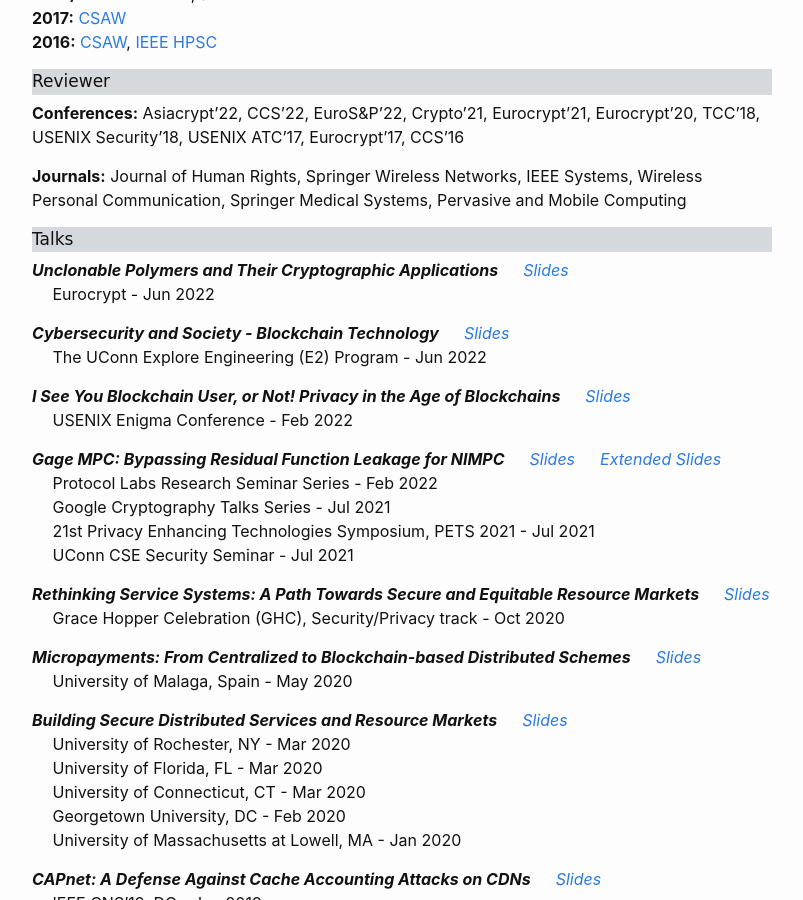
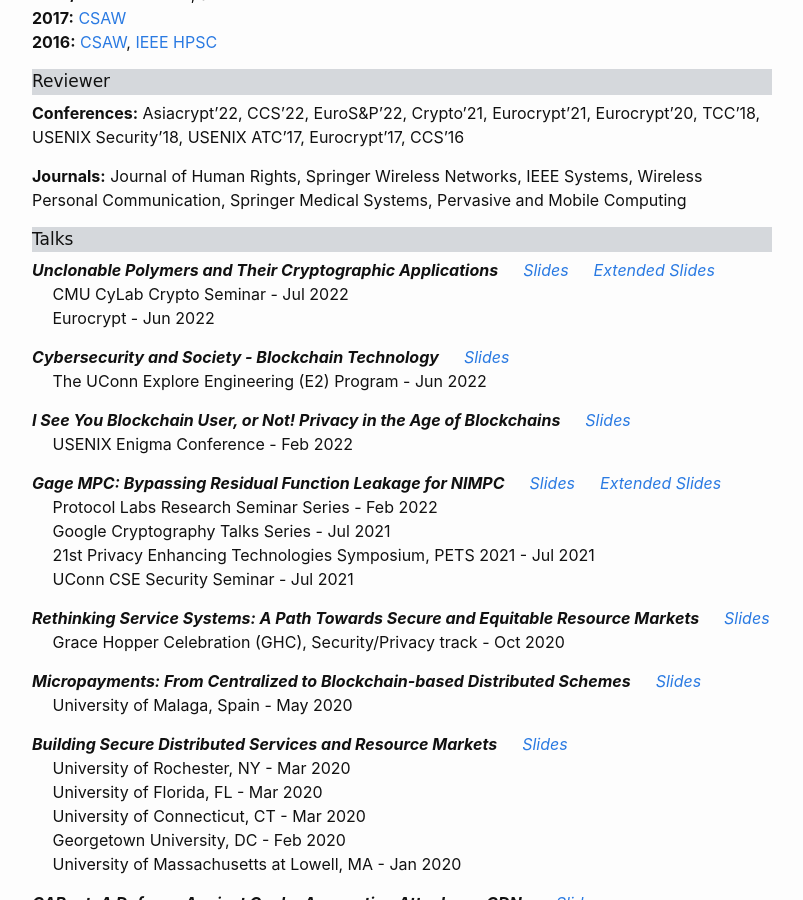
Before and after one commit to GhadaAlmashaqbeh/GhadaAlmashaqbeh.github.io, a Jekyll site: the page built from 03-talks.md, in a window 1280 px wide and 900 px high, scrolled down 525 px. Shown: the whole window, without its empty margins (238-1041 px from the left). Built offline with Jekyll 4.4.1, drawn with Linux system fonts in a browser that asks for light colours.

Commit message:
update talks

```diff
--- a/03-talks.md
+++ b/03-talks.md
@@ -34,7 +34,8 @@
 
 <div style="font-family: 'Comic Sans MS'; font-size:17px; background-color:rgb(213, 216, 220);margin-bottom:6px;">Talks</div>
 
-***Unclonable Polymers and Their Cryptographic Applications*** &emsp; [_Slides_](../slides/eurocrypt22.pdf) <br/>
+***Unclonable Polymers and Their Cryptographic Applications*** &emsp; [_Slides_](../slides/eurocrypt22.pdf) &emsp; [_Extended Slides_](../slides/ediblecrypto-ext.pdf) <br/>
+&emsp; CMU CyLab Crypto Seminar - Jul 2022<br/>
 &emsp; Eurocrypt - Jun 2022
 
 ***Cybersecurity and Society - Blockchain Technology*** &emsp; [_Slides_](../slides/uconn-explore-eng-talk.pdf) <br/>
```
